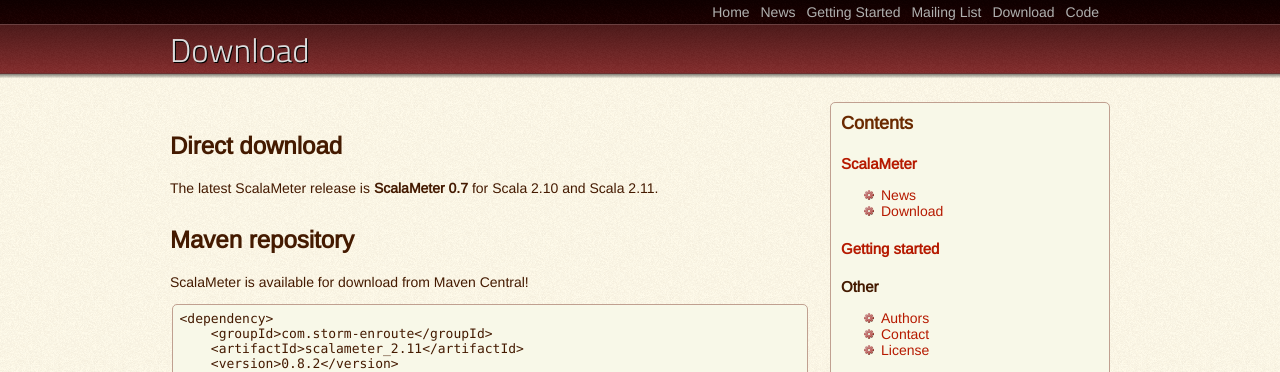
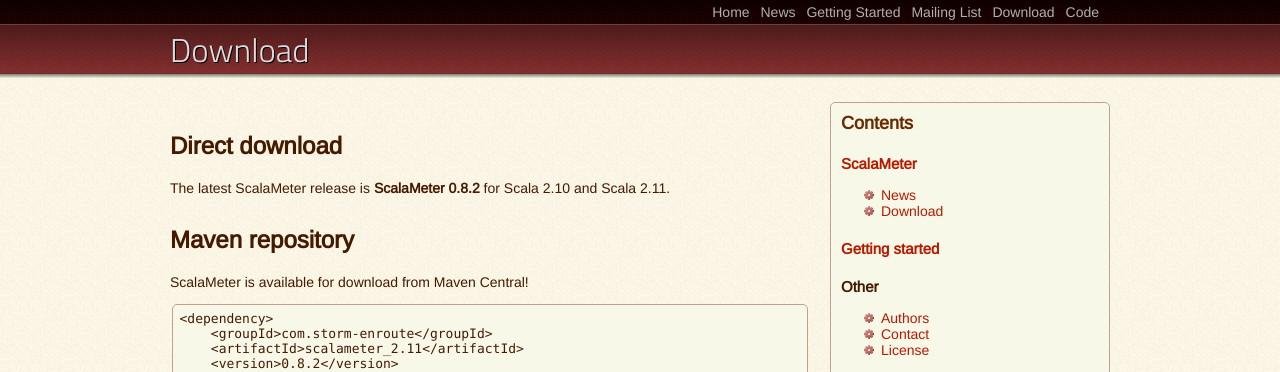
Before and after one commit to scalameter/scalameter.github.com, a Jekyll site: the page built from home/download.md, in a window 1280 px wide. Shown: the top 372 px of the page. Built offline with Jekyll 4.4.1, drawn with Linux system fonts in a browser that asks for light colours.

Commit message:
Update download.md

```diff
--- a/home/download.md
+++ b/home/download.md
@@ -7,7 +7,7 @@ permalink: /home/download/index.html
 
 ## Direct download
 
-The latest ScalaMeter release is **ScalaMeter 0.7** for Scala 2.10 and Scala 2.11.
+The latest ScalaMeter release is **ScalaMeter 0.8.2** for Scala 2.10 and Scala 2.11.
 
 
 ## Maven repository
```
